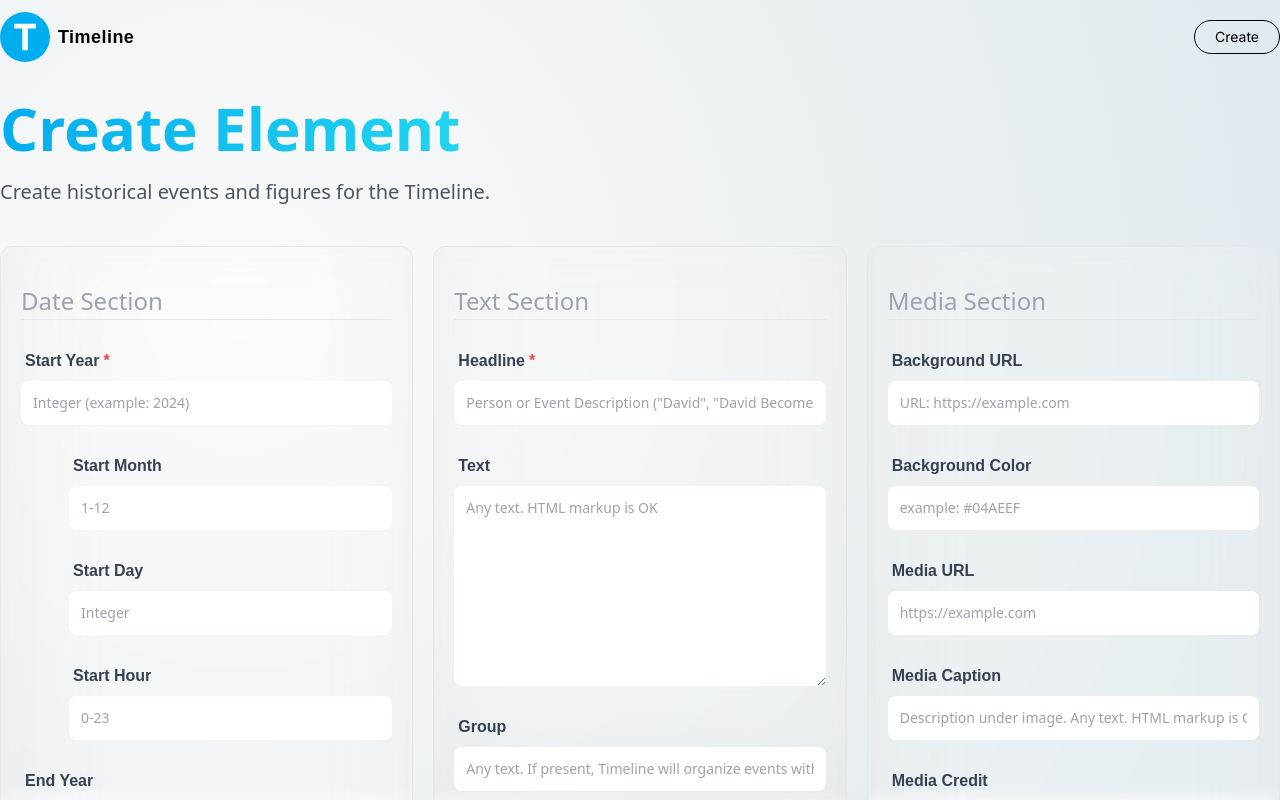
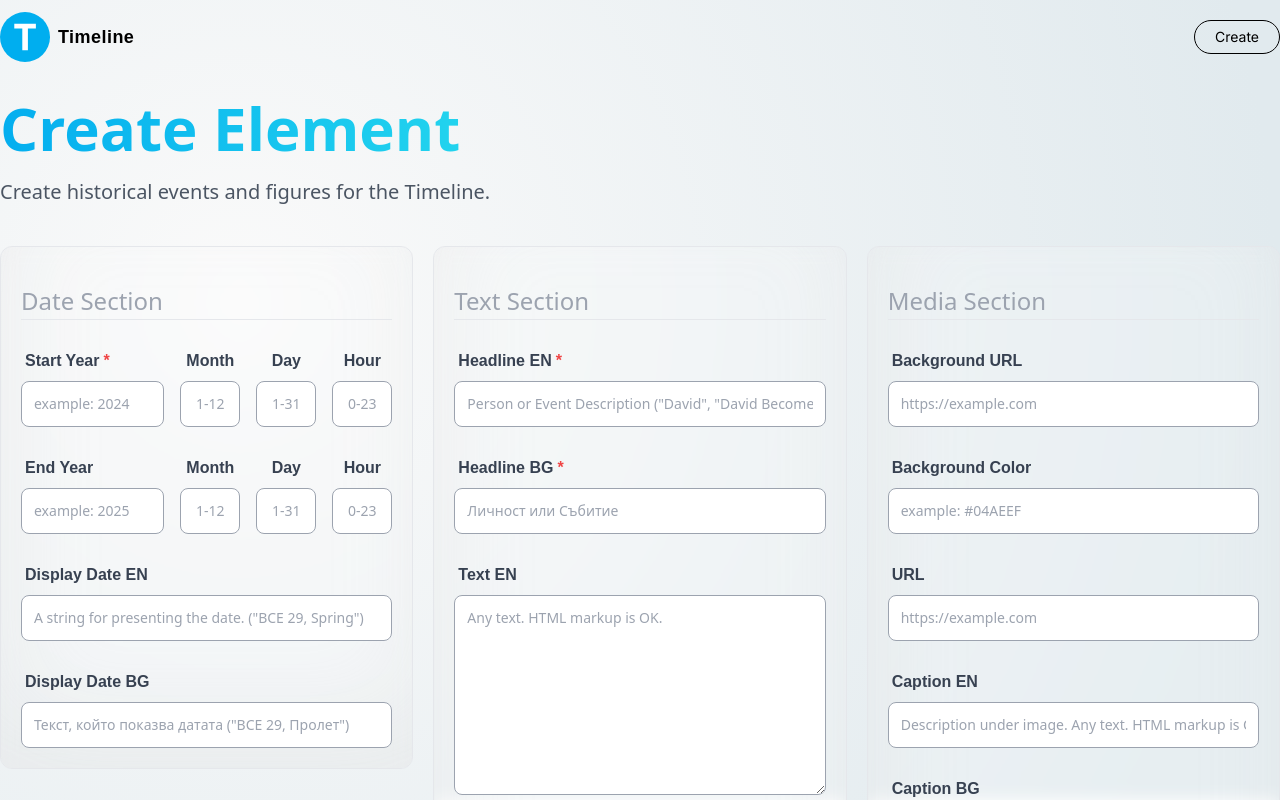
Before and after one commit to AlShandor/Timeline, a Next.js app: page /create-element in a window 1280 px wide. Shown: the top 800 px of the page. Built offline with nearby package versions, Linux system fonts and the light colour scheme.

Commit message:
Add Form inputs for Bulgarian. Change Form styles.

```diff
--- a/app/create-element/page.jsx
+++ b/app/create-element/page.jsx
@@ -8,7 +8,8 @@ import Form from "@components/Form";
 const CreateElement = () => {
     const [submitting, setSubmitting] = useState(false);
     const [post, setPost] = useState({
-        headline: "",
+        headline_en: "",
+        headline_bg: "",
         start_year: "",
         start_month: "",
         start_day: "",
@@ -17,12 +18,15 @@ const CreateElement = () => {
         end_month: "",
         end_day: "",
         end_hour: "",
-        display_date: "",
-        text: "",
+        display_date_en: "",
+        display_date_bg: "",
+        text_en: "",
+        text_bg: "",
         background_url: "",
         background_color: "",
         media_url: "",
-        media_caption: "",
+        media_caption_en: "",
+        media_caption_bg: "",
         media_credit: "",
         media_thumbnail: "",
         group: "",
--- a/components/Form.jsx
+++ b/components/Form.jsx
@@ -29,7 +29,8 @@ const Form = ({
                     </label>
 
                     {/* Start Year */}
-                    <label>
+                    <div className="flex flex-row gap-4">
+                        <label className="w-full">
                             <span className='font-satoshi font-semibold text-base text-gray-700'>
                                 Start Year<span className="required">*</span>
                             </span>
@@ -38,16 +39,16 @@ const Form = ({
                                 value={post.start_year}
                                 onChange={(e) => setPost({ ...post, start_year: e.target.value })}
                                 type='text'
-                            placeholder='Integer (example: 2024)'
+                                placeholder='example: 2024'
                                 required
                                 className='form_input'
                             />
                         </label>
 
                         {/* Start Month */}
-                    <label className="ml-12">
-                        <span className='font-satoshi font-semibold text-base text-gray-700'>
-                            Start Month
+                        <label className="text-center min-w-[60px]">
+                            <span className='small-span font-satoshi font-semibold text-base text-gray-700'>
+                                Month
                             </span>
 
                             <input
@@ -55,29 +56,29 @@ const Form = ({
                                 onChange={(e) => setPost({ ...post, start_month: e.target.value })}
                                 type='text'
                                 placeholder='1-12'
-                            className='form_input'
+                                className='form_input_small'
                             />
                         </label>
 
                         {/* Start Day */}
-                    <label className="ml-12">
-                        <span className='font-satoshi font-semibold text-base text-gray-700'>
-                            Start Day
+                        <label className="text-center min-w-[60px]">
+                            <span className='small-span font-satoshi font-semibold text-base text-gray-700 pl-0'>
+                                Day
                             </span>
 
                             <input
                                 value={post.start_day}
                                 onChange={(e) => setPost({ ...post, start_day: e.target.value })}
                                 type='text'
-                            placeholder='Integer'
-                            className='form_input'
+                                placeholder='1-31'
+                                className='form_input_small'
                             />
                         </label>
 
                         {/* Start Hour */}
-                    <label className="ml-12">
-                        <span className='font-satoshi font-semibold text-base text-gray-700'>
-                            Start Hour
+                        <label className="text-center min-w-[60px]">
+                            <span className='small-span font-satoshi font-semibold text-base text-gray-700'>
+                                Hour
                             </span>
 
                             <input
@@ -85,12 +86,14 @@ const Form = ({
                                 onChange={(e) => setPost({ ...post, start_hour: e.target.value })}
                                 type='text'
                                 placeholder='0-23'
-                            className='form_input'
+                                className='form_input_small'
                             />
                         </label>
+                    </div>
 
                     {/* End Year */}
-                    <label>
+                    <div className="flex flex-row gap-4">
+                        <label className="w-full">
                             <span className='font-satoshi font-semibold text-base text-gray-700'>
                                 End Year
                             </span>
@@ -99,15 +102,15 @@ const Form = ({
                                 value={post.end_year}
                                 onChange={(e) => setPost({ ...post, end_year: e.target.value })}
                                 type='text'
-                            placeholder='Integer (example: 2024)'
+                                placeholder='example: 2025'
                                 className='form_input'
                             />
                         </label>
 
                         {/* End Month */}
-                    <label className="ml-12">
-                        <span className='font-satoshi font-semibold text-base text-gray-700'>
-                            End Month
+                        <label className="text-center min-w-[60px]">
+                            <span className='small-span font-satoshi font-semibold text-base text-gray-700'>
+                                Month
                             </span>
 
                             <input
@@ -115,56 +118,71 @@ const Form = ({
                                 onChange={(e) => setPost({ ...post, end_month: e.target.value })}
                                 type='text'
                                 placeholder='1-12'
-                            className='form_input'
+                                className='form_input_small'
                             />
                         </label>
 
                         {/* End Day */}
-                    <label className="ml-12">
-                        <span className='font-satoshi font-semibold text-base text-gray-700'>
-                            End Day
+                        <label className="text-center min-w-[60px]">
+                            <span className='small-span font-satoshi font-semibold text-base text-gray-700'>
+                                Day
                             </span>
 
                             <input
                                 value={post.end_day}
                                 onChange={(e) => setPost({ ...post, end_day: e.target.value })}
                                 type='text'
-                            placeholder='Integer'
-                            className='form_input'
+                                placeholder='1-31'
+                                className='form_input_small'
                             />
                         </label>
 
                         {/* End Hour */}
-                    <label className="ml-12">
-                        <span className='font-satoshi font-semibold text-base text-gray-700'>
-                            End Hour
+                        <label className="text-center min-w-[60px]">
+                            <span className='small-span font-satoshi font-semibold text-base text-gray-700'>
+                                Hour
                             </span>
 
                             <input
                                 value={post.end_hour}
                                 onChange={(e) => setPost({ ...post, end_hour: e.target.value })}
                                 type='text'
-                            placeholder='Integer'
-                            className='form_input'
+                                placeholder='0-23'
+                                className='form_input_small'
                             />
                         </label>
+                    </div>
 
-                    {/* Display Date */}
+                    {/* Display Date EN */}
                     <label>
                         <span className='font-satoshi font-semibold text-base text-gray-700'>
-                            Display Date
+                            Display Date EN
                         </span>
 
                         <input
-                            value={post.display_date}
-                            onChange={(e) => setPost({ ...post, display_date: e.target.value })}
+                            value={post.display_date_en}
+                            onChange={(e) => setPost({ ...post, display_date_en: e.target.value })}
                             type='text'
                             placeholder='A string for presenting the date. ("BCE 29, Spring")'
                             className='form_input'
                         />
                     </label>
+
+                    {/* Display Date BG */}
+                    <label>
+                        <span className='font-satoshi font-semibold text-base text-gray-700'>
+                            Display Date BG
+                        </span>
+
+                        <input
+                            value={post.display_date_bg}
+                            onChange={(e) => setPost({ ...post, display_date_bg: e.target.value })}
+                            type='text'
+                            placeholder='Текст, който показва датата ("BCE 29, Пролет")'
+                            className='form_input'
+                        />
+                    </label>
                 </section>
-
 
                 {/* Text Section */}
                 <section className="create_section">
@@ -173,15 +191,15 @@ const Form = ({
                         <hr className="solid"></hr>
                     </label>
 
-                    {/* Headline */}
+                    {/* Headline EN*/}
                     <label>
                         <span className='font-satoshi font-semibold text-base text-gray-700'>
-                            Headline<span className="required">*</span>
+                            Headline EN<span className="required">*</span>
                         </span>
 
                         <input
-                            value={post.headline}
-                            onChange={(e) => setPost({ ...post, headline: e.target.value })}
+                            value={post.headline_en}
+                            onChange={(e) => setPost({ ...post, headline_en: e.target.value })}
                             type='text'
                             placeholder='Person or Event Description ("David", "David Becomes King")'
                             required
@@ -189,16 +207,46 @@ const Form = ({
                         />
                     </label>
 
-                    {/* Text */}
+                    {/* Headline BG*/}
                     <label>
                         <span className='font-satoshi font-semibold text-base text-gray-700'>
-                            Text
+                            Headline BG<span className="required">*</span>
+                        </span>
+
+                        <input
+                            value={post.headline_bg}
+                            onChange={(e) => setPost({ ...post, headline_bg: e.target.value })}
+                            type='text'
+                            placeholder='Личност или Събитие'
+                            required
+                            className='form_input'
+                        />
+                    </label>
+
+                    {/* Text EN */}
+                    <label>
+                        <span className='font-satoshi font-semibold text-base text-gray-700'>
+                            Text EN
                         </span>
 
                         <textarea
-                            value={post.text}
-                            onChange={(e) => setPost({ ...post, text: e.target.value })}
-                            placeholder='Any text. HTML markup is OK'
+                            value={post.text_en}
+                            onChange={(e) => setPost({ ...post, text_en: e.target.value })}
+                            placeholder='Any text. HTML markup is OK.'
+                            className='form_textarea'
+                        />
+                    </label>
+
+                    {/* Text BG */}
+                    <label>
+                        <span className='font-satoshi font-semibold text-base text-gray-700'>
+                            Text BG
+                        </span>
+
+                        <textarea
+                            value={post.text_bg}
+                            onChange={(e) => setPost({ ...post, text_bg: e.target.value })}
+                            placeholder='Текст. Може HTML.'
                             className='form_textarea'
                         />
                     </label>
@@ -236,7 +284,7 @@ const Form = ({
                             value={post.background_url}
                             onChange={(e) => setPost({ ...post, background_url: e.target.value })}
                             type='text'
-                            placeholder='URL: https://example.com'
+                            placeholder='https://example.com'
                             className='form_input'
                         />
                     </label>
@@ -259,7 +307,7 @@ const Form = ({
                     {/* Media URL */}
                     <label>
                         <span className='font-satoshi font-semibold text-base text-gray-700'>
-                            Media URL
+                            URL
                         </span>
 
                         <input
@@ -271,17 +319,32 @@ const Form = ({
                         />
                     </label>
 
-                    {/* Media Caption */}
+                    {/* Media Caption EN */}
                     <label>
                         <span className='font-satoshi font-semibold text-base text-gray-700'>
-                            Media Caption
+                            Caption EN
                         </span>
 
                         <input
-                            value={post.media_caption}
-                            onChange={(e) => setPost({ ...post, media_caption: e.target.value })}
+                            value={post.media_caption_en}
+                            onChange={(e) => setPost({ ...post, media_caption_en: e.target.value })}
                             type='text'
                             placeholder='Description under image. Any text. HTML markup is OK.'
+                            className='form_input'
+                        />
+                    </label>
+
+                    {/* Media Caption BG */}
+                    <label>
+                        <span className='font-satoshi font-semibold text-base text-gray-700'>
+                            Caption BG
+                        </span>
+
+                        <input
+                            value={post.media_caption_bg}
+                            onChange={(e) => setPost({ ...post, media_caption_bg: e.target.value })}
+                            type='text'
+                            placeholder='Описание под снимката. Текст. Може HTML.'
                             className='form_input'
                         />
                     </label>
@@ -289,7 +352,7 @@ const Form = ({
                     {/* Media Credit */}
                     <label>
                         <span className='font-satoshi font-semibold text-base text-gray-700'>
-                            Media Credit
+                            Credit
                         </span>
 
                         <input
@@ -304,7 +367,7 @@ const Form = ({
                     {/* Media Thumbnail */}
                     <label>
                         <span className='font-satoshi font-semibold text-base text-gray-700'>
-                            Media Thumbnail
+                            Thumbnail
                         </span>
 
                         <input
--- a/styles/globals.css
+++ b/styles/globals.css
@@ -49,18 +49,6 @@
 	@apply bg-gradient-to-r from-primary-blue to-cyan-400 bg-clip-text text-transparent;
 }
 
-.create_section {
-	@apply mb-12 flex flex-col gap-7 glassmorphism max-w-[520px] w-full h-fit;
-}
-
-.create_section span {
-	@apply pl-1;
-}
-
-.create_section .required {
-	@apply text-red-500;
-}
-
 .desc {
 	@apply mt-5 text-lg text-gray-600 sm:text-xl max-w-2xl;
 }
@@ -87,12 +75,32 @@
 }
 
 /* Form Component */
+.create_section {
+	@apply mb-12 flex flex-col gap-7 glassmorphism max-w-[520px] w-full h-fit;
+}
+
+.create_section span {
+	@apply pl-1;
+}
+
+.create_section span.small-span {
+    @apply pl-0;
+}
+
+.create_section .required {
+	@apply text-red-500;
+}
+
 .form_textarea {
-	@apply w-full flex rounded-lg h-[200px] mt-2 p-3 text-sm text-gray-500 outline-0;
+	@apply w-full flex rounded-lg h-[200px] mt-2 p-3 text-sm text-gray-500 outline-gray-500 border-solid border border-gray-400;
 }
 
 .form_input {
-	@apply w-full flex rounded-lg mt-2 p-3 text-sm text-gray-700 outline-0;
+	@apply w-full flex rounded-lg mt-2 p-3 text-sm text-gray-700 outline-gray-500 border-solid border border-gray-400;
+}
+
+.form_input_small {
+    @apply form_input max-w-[60px] text-center;
 }
 
 /* Nav Component */
```
Lines whose indentation alone changed are shown as unchanged.
